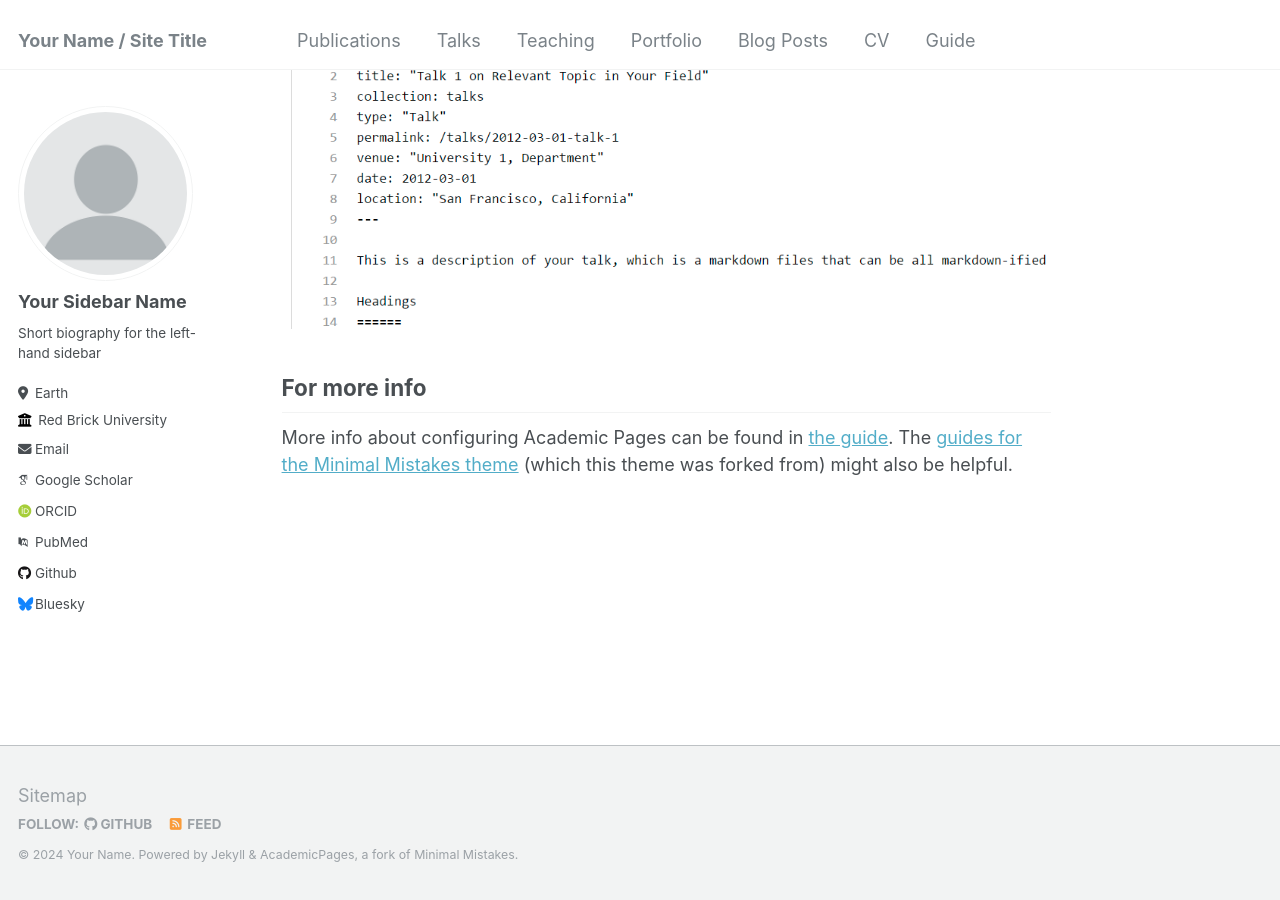
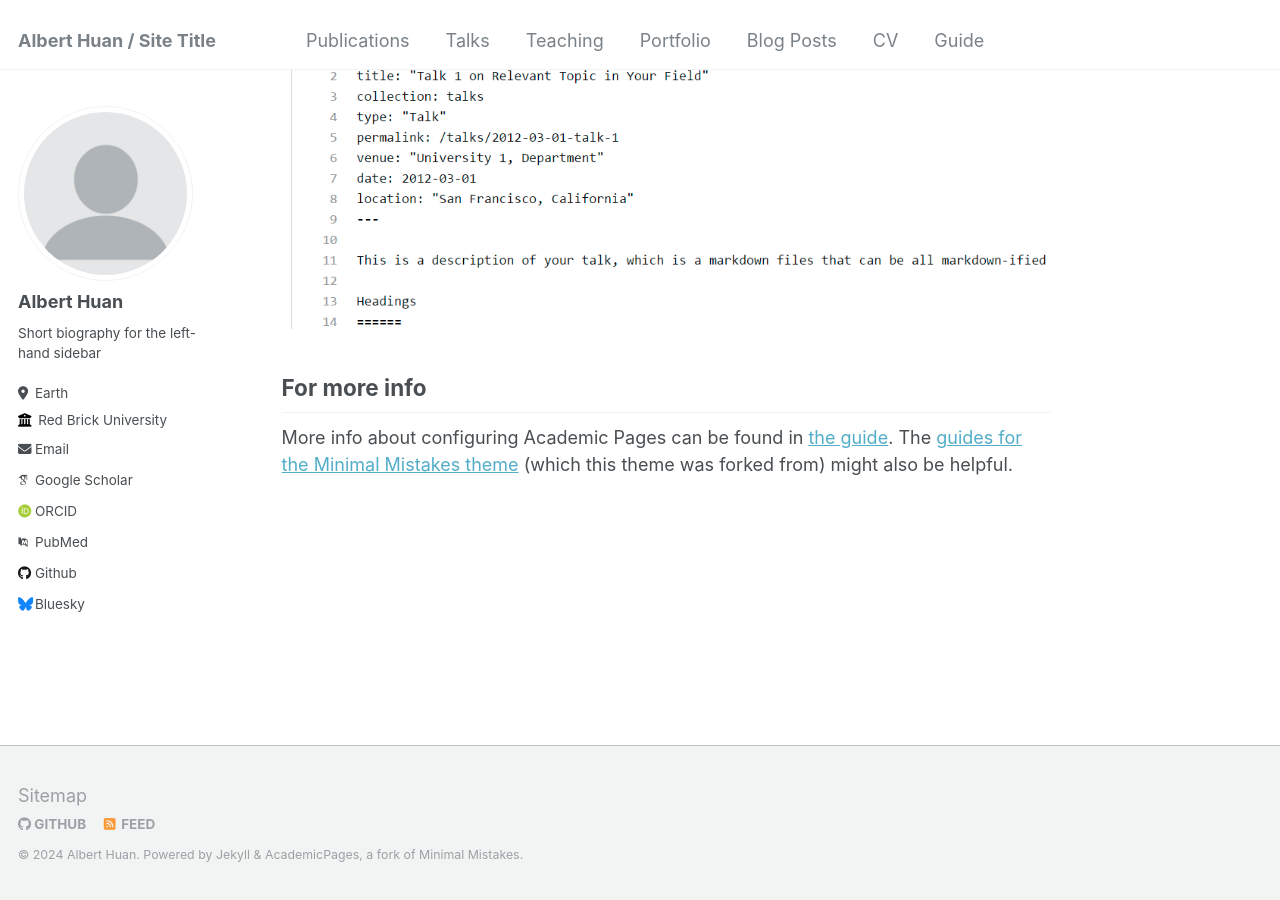
Before and after one commit to HCBLY/albert-huan.github.io, a Jekyll site: the page built from _pages/about.md, in a window 1280 px wide and 900 px high, scrolled down 2660 px. Built offline with Jekyll 4.4.1, drawn with Linux system fonts in a browser that asks for light colours; some web fonts are replaced.

Commit message:
Update _config.yml

```diff
--- a/_config.yml
+++ b/_config.yml
@@ -7,14 +7,14 @@
 # server process.
 
 # Basic Site Settings
-locale                   : "en-US"
-title                    : "Your Name / Site Title"
+locale                   : "ZH-CN"
+title                    : "Albert Huan / Site Title"
 title_separator          : "-"
-name                     : &name "Your Name"
+name                     : &name "Albert Huan"
 description              : &description "personal description"
-url                      : https://academicpages.github.io # the base hostname & protocol for your site e.g. "https://mmistakes.github.io"
+url                      : https://albert-huan.github.io # the base hostname & protocol for your site e.g. "https://albert-huan.github.io"
 baseurl                  : "" # the subpath of your site, e.g. "/blog"
-repository               : "academicpages/academicpages.github.io"
+repository               : "albert-huan/albert-huan.github.io"
 
 # Site Author - The following control what appear as part of the author content on the side bar.
 #               If a field is blank the icon and link will not appear, otherwise it will be shown.
@@ -22,7 +22,7 @@ repository               : "academicpages/academicpages.github.io"
 author:
   # Biographic information
   avatar           : "profile.png"
-  name             : "Your Sidebar Name"
+  name             : "Albert Huan"
   pronouns         : # example: "she/her"
   bio              : "Short biography for the left-hand sidebar"
   location         : "Earth"
```
